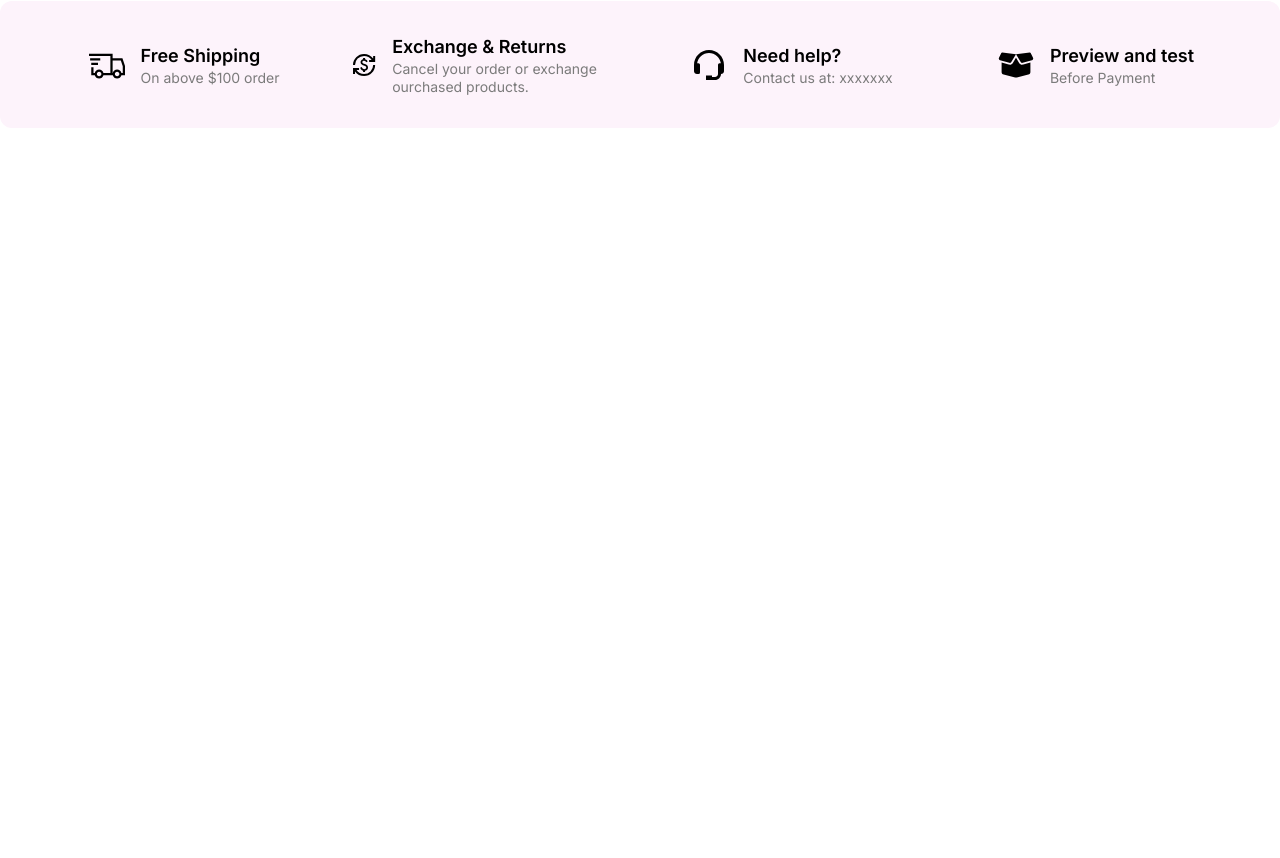
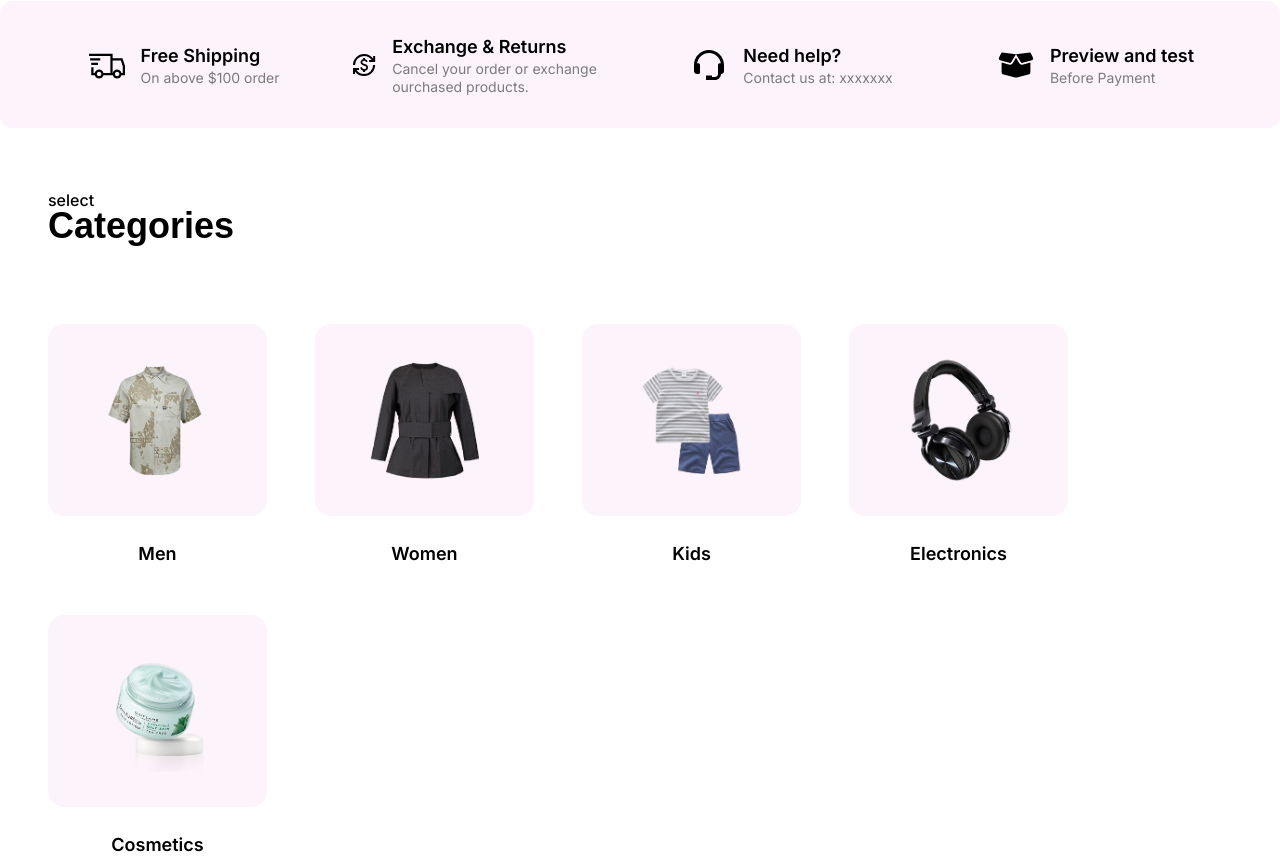
Before and after one commit to sttallev99/trendy-shop, a React (Vite) app: page / in a window 1280 px wide. Shown: the part 840-1698 px from the top of the page. Before the commit the page ends 968 px from the top, so only its background shows below. Built offline with nearby package versions, Linux system fonts and the light colour scheme; a web font is replaced by a local one.

Commit message:
Customize category section and create ProductDisplay component

```diff
--- a/src/components/Categories.jsx
+++ b/src/components/Categories.jsx
@@ -1,8 +1,27 @@
 import React from 'react'
+import {categories} from "../assets/data"
 
 const Categories = () => {
   return (
-    <section>
+    <section id='categories' className='max-padd-container pt-16'>
+      {/*title*/}
+    <div className='flexBetween pb-20'>
+      <h4 className='text-4xl font-extrabold leading-none font-ace flex flex-col'>
+        <span className='medium-16'>select</span>
+        Categories
+      </h4>
+    </div>
+    {/*container*/}
+    <div className='flexStart gap-12 flex-wrap'>
+      {categories.map((item) => (
+        <div id={item.name} key={item.name} className='flexCenter flex-col'>
+          <div className='p-8 rounded-2xl cursor-pointer bg-primary'>
+            <img src={item.image} alt="categoryImg" height={155} width={155} className='object-cover h-32'/>
+          </div>
+          <h4 className='mt-6 medium-18'>{item.name}</h4>
+        </div>
+      ))}
+    </div>
     </section>
   )
 }
--- /dev/null
+++ b/src/components/ProductDisplay.jsx
@@ -0,0 +1,11 @@
+import React from 'react'
+
+const ProductDisplay = () => {
+  return (
+    <div>
+
+    </div>
+  )
+}
+
+export default ProductDisplay
--- a/src/pages/Home.jsx
+++ b/src/pages/Home.jsx
@@ -2,6 +2,7 @@ import React from 'react'
 import Hero from '../components/Hero'
 import Features from '../components/Features'
 import Categories from '../components/Categories'
+import ProductDisplay from '../components/ProductDisplay'
 
 const Home = () => {
   return (
@@ -9,6 +10,7 @@ const Home = () => {
       <Hero />
       <Features />
       <Categories />
+      <ProductDisplay />
     </>
   )
 }
```
